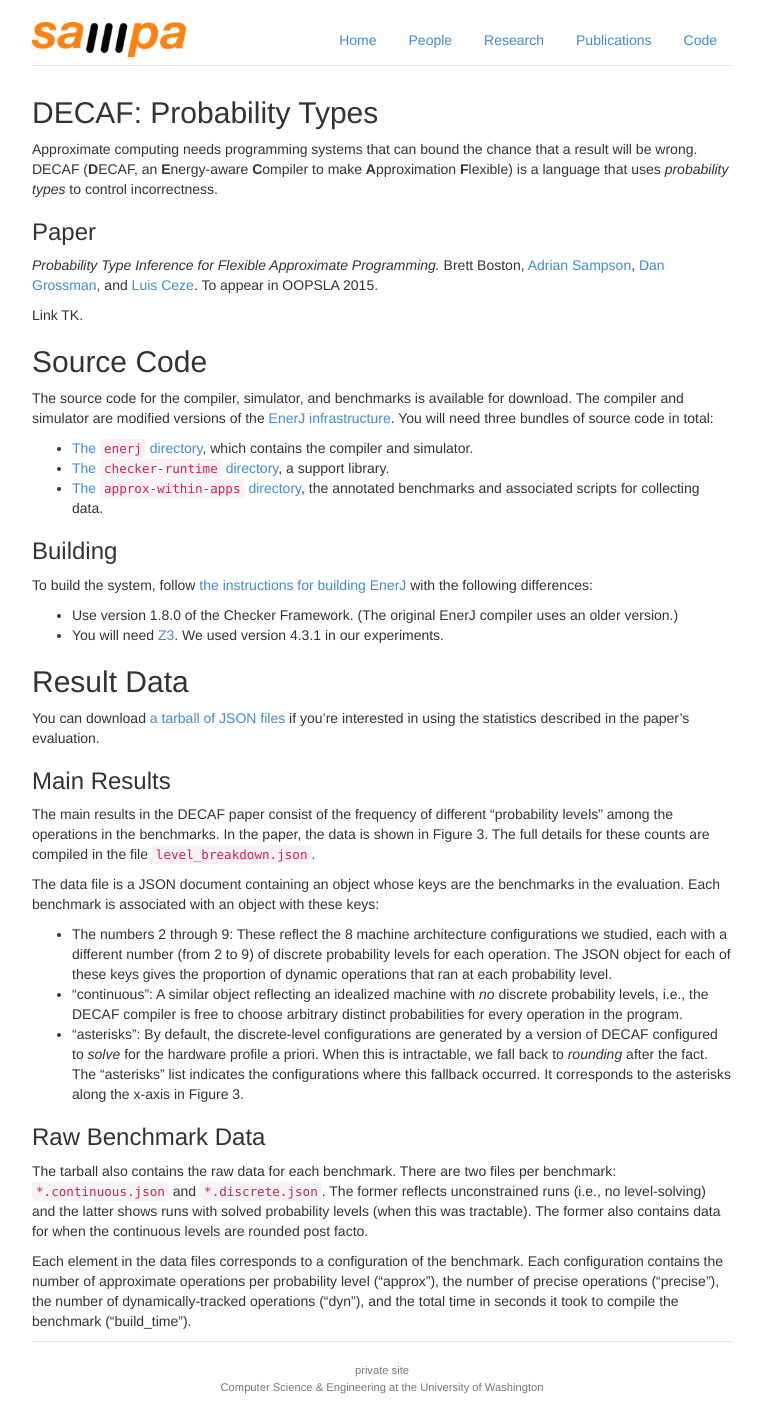
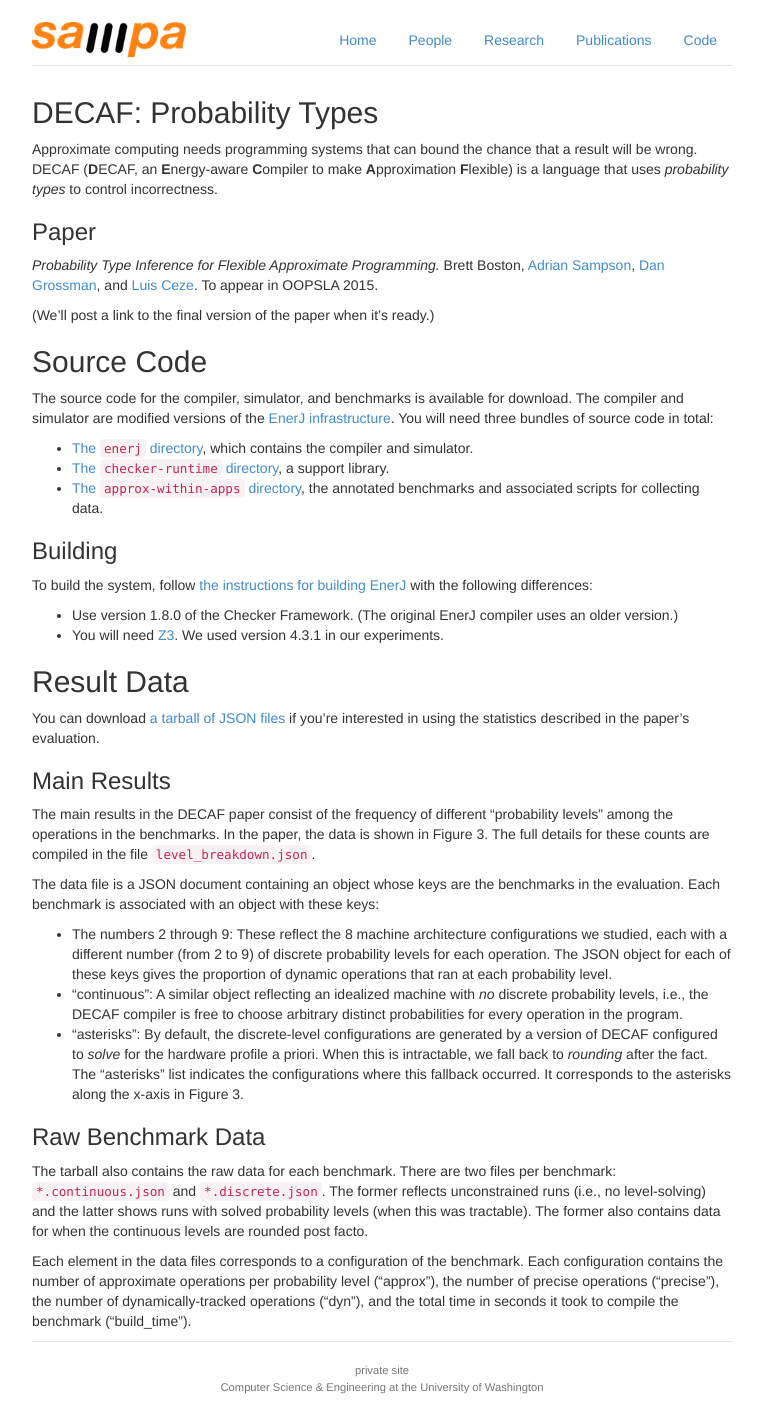
Before and after one commit to uwsampa/sampa-public, a Jekyll site: the page built from research/approximation/decaf/index.md, in a window 1280 px wide. Shown: the whole page, without its empty margins (258-1021 px from the left). Built offline with Jekyll 4.4.1, drawn with Linux system fonts in a browser that asks for light colours; Markdown is read by kramdown in place of the engine named in the settings.

Commit message:
Better "coming soon" note

```diff
--- a/research/approximation/decaf/index.md
+++ b/research/approximation/decaf/index.md
@@ -10,7 +10,7 @@ Approximate computing needs programming systems that can bound the chance that a
 Brett Boston, [Adrian Sampson][adrian], [Dan Grossman][dan], and [Luis Ceze][luis].
 To appear in OOPSLA 2015.
 
-Link TK.
+(We'll post a link to the final version of the paper when it's ready.)
 
 [adrian]: http://homes.cs.washington.edu/~asampson/
 [dan]: http://homes.cs.washington.edu/~djg/
```
